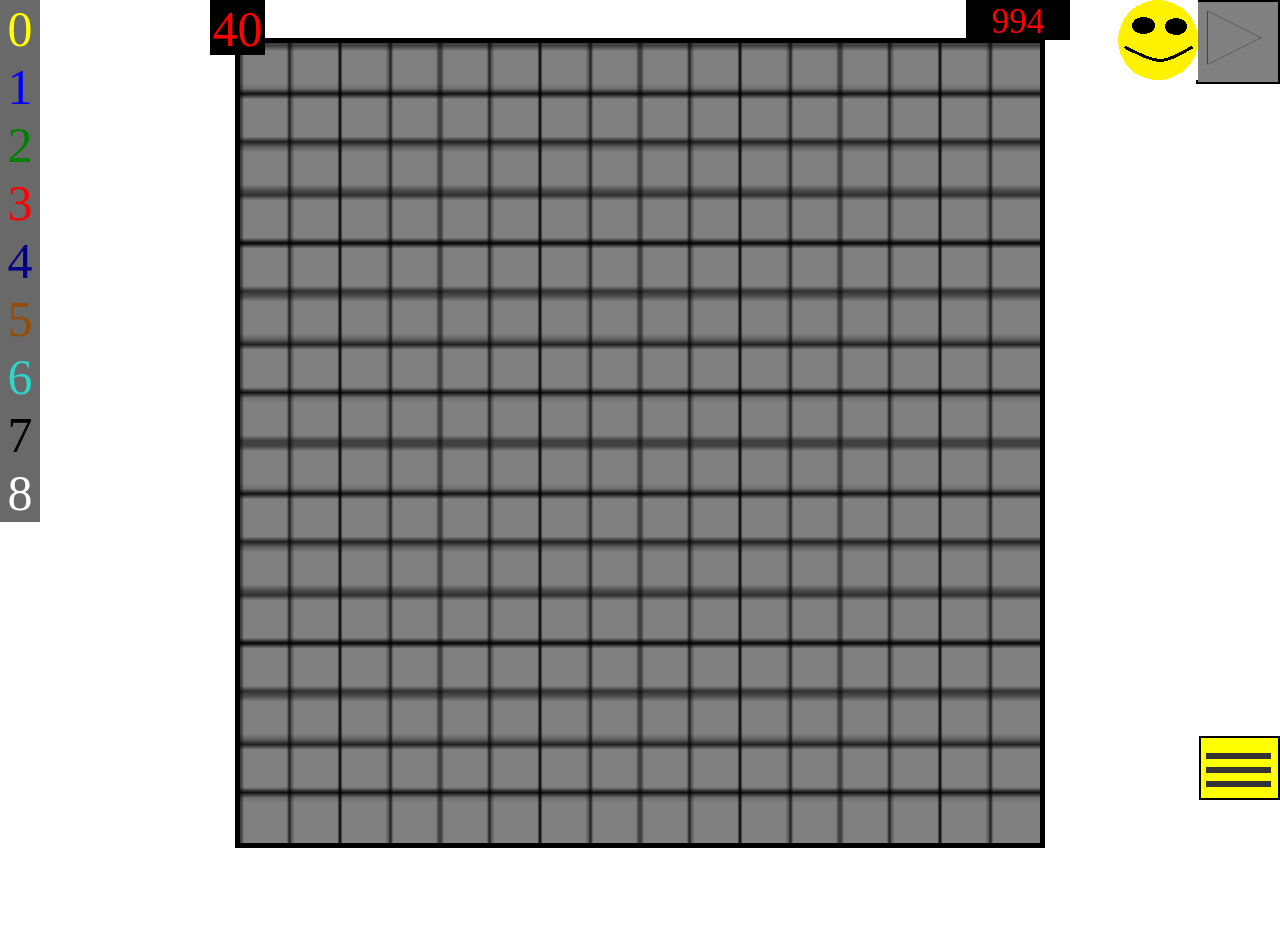
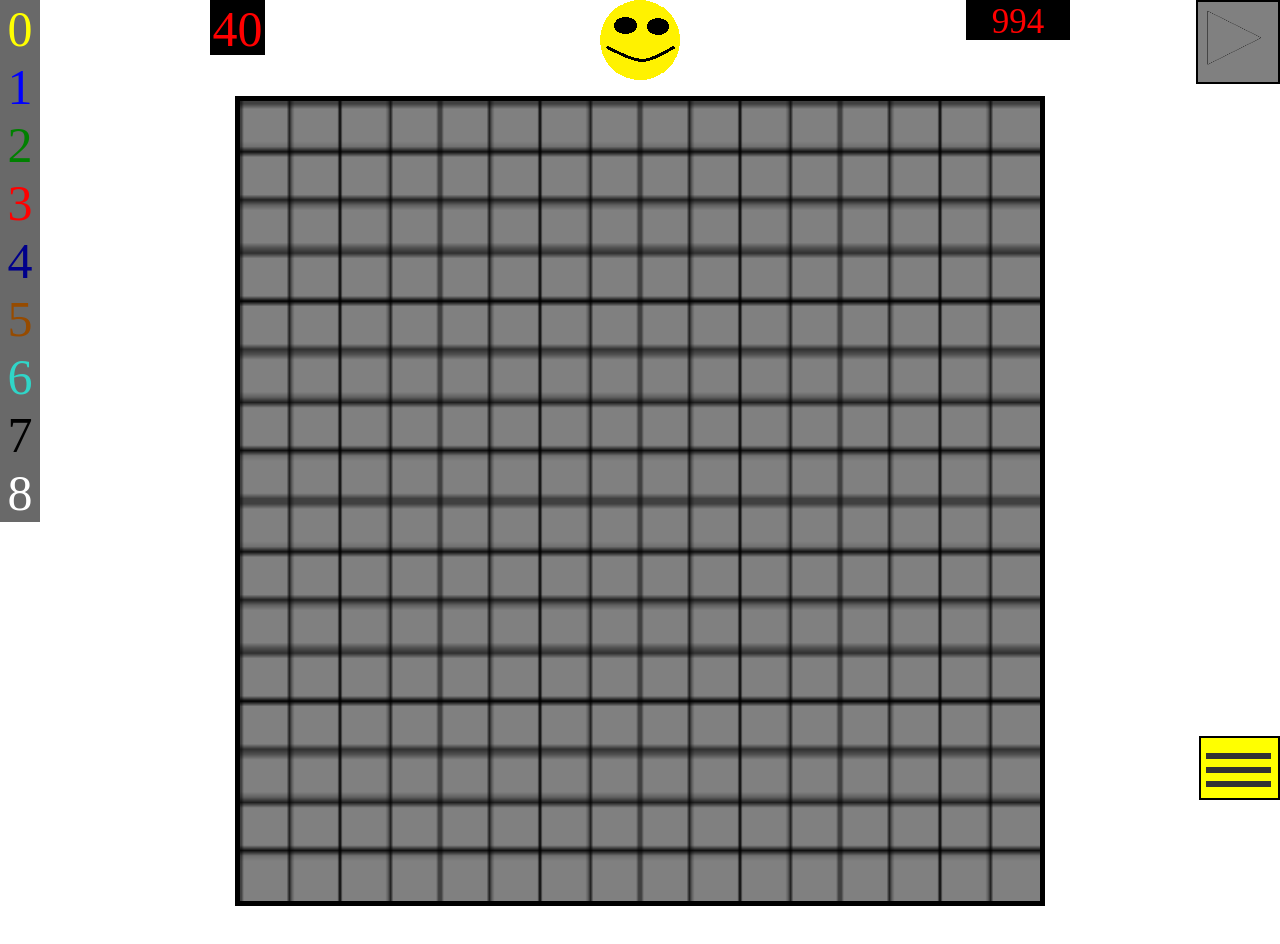
Before and after one commit to DiametrFQ/Sapper, a website: page index.html in a window 1280 px wide. Drawn offline with Linux system fonts and the light colour scheme.

Commit message:
VK version

```diff
--- a/index.html
+++ b/index.html
@@ -14,6 +14,9 @@
 
     <body>
         <span id='game'>
+            <span id="faceSpan">
+                <img id="img" src="./public/FaceStandart.png">
+            </span>
 
             <span id="spanish" >
                 <div class = 'number'><font color='yellow' > 0 </font></div>
@@ -27,7 +30,7 @@
                 <div class = 'number'><font color='white'  > 8 </font></div>
             </span>
 
-            <center>
+            <center id="center">
                 <canvas id="canvas"></canvas>
             </center>
 
@@ -36,10 +39,6 @@
             <canvas id="flag"></canvas>
 
             <span size="10" id='bombs'></span>
-
-            <span id="faceSpan">
-                <img id="img" src="./public/FaceStandart.png">
-            </span>
 
         </span>
 
--- a/src/styles.css
+++ b/src/styles.css
@@ -4,14 +4,17 @@ body{
 }
 
 #canvas{
-    top: -500px;
     width: 800px;
     height: 800px;
     border: 5px solid black;
     margin: 16px;
     position: relative;
 }
-
+#spanish{
+    top: 0;
+    left: 0;
+    position: fixed;
+}
 .number{
     text-align: center;
     font-size: 50px;
@@ -32,8 +35,10 @@ body{
 
 #faceSpan{
     top: 0px;
-    right: 82px;
-    position: fixed;
+    /* position: fixed; */
+    display: block;
+    margin-left: auto;
+    margin-right: auto;
     width: 80px;
     height: 80px;
 }
```
